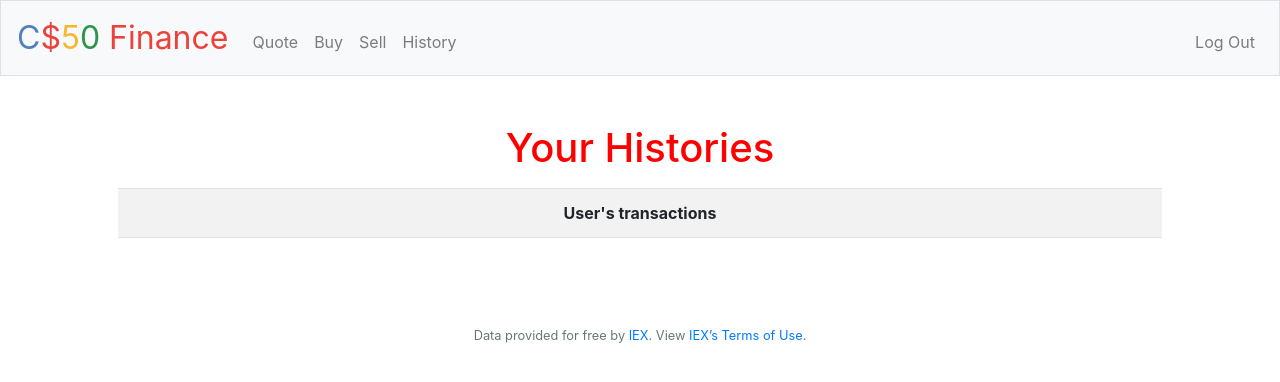
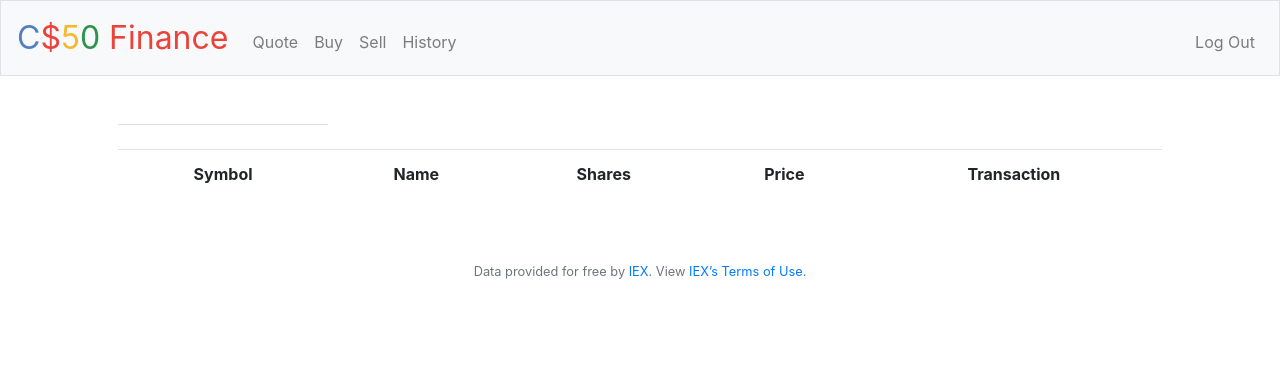
Before and after one commit to aminedachir/Finnace.solutions, a Flask app: page /history in a window 1280 px wide. Shown: the top 382 px of the page. Run offline with Flask 2, Linux system fonts and the light colour scheme; a user stored in the database is signed in; data that the repository does not hold is empty; some libraries are stand-ins or nearby versions.

Commit message:
history()

```diff
--- a/application.py
+++ b/application.py
@@ -71,10 +71,9 @@ def buy():
 @app.route("/history")
 @login_required
 def history():
-    if request.method == 'POST':
-        return ("TODO")
-    else:
-        return render_template("history.html")
+    History = db.execute("SELECT symbol, name, shares, per_share, timeStamp FROM portfolio WHERE user_id = :user_id ORDER BY timeStamp", user_id=session["user_id"])
+
+    return render_template("history.html", History=History)
 
 @app.route('/register', methods=['GET', 'POST'])
 def register():
--- a/templates/history.html
+++ b/templates/history.html
@@ -1,18 +1,20 @@
-{% extends 'layout.html' %}
-{% block title %}
-    History
+{% extends "layout.html" %}
+
+{% block title%}
+    Histories
 {% endblock %}
 
+
 {% block main %}
-    <center><h1 style="color:red;">Your Histories</h1></center>
-    <p>
-        <table class = "table table-striped">
+    <table class="table">
+        <th>
             <tr>
-                <th>User's transactions </th>
+                <th>Symbol</th>
+                <th>Name</th>
+                <th>Shares</th>
+                <th>Price</th>
+                <th>Transaction</th>
             </tr>
-            <tr>
-                <td></td>
-            </tr>
-        </table>
-    </p>
-{% endblock %}
+        </th>
+    </table>
+{% endblock%}
```
